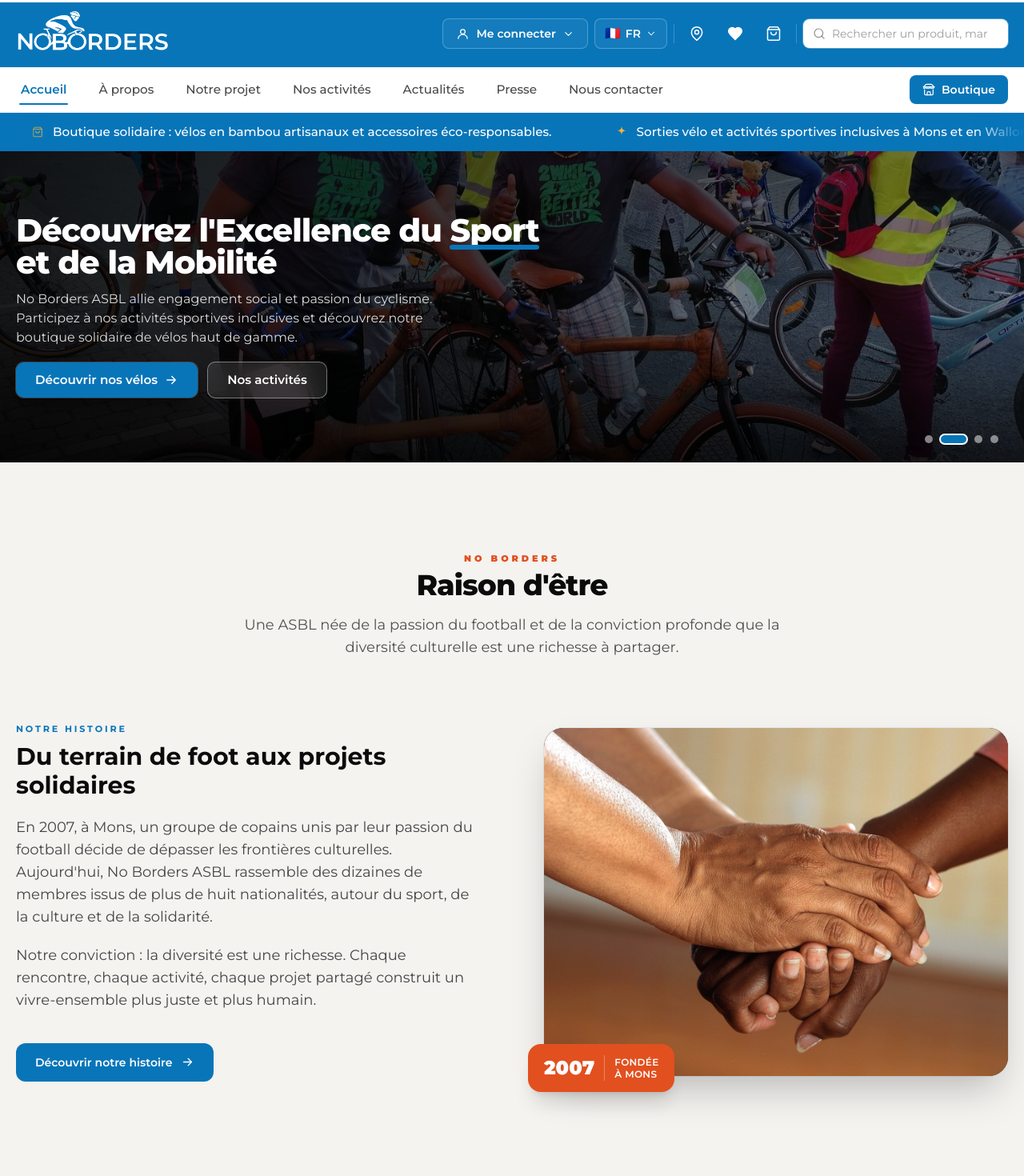
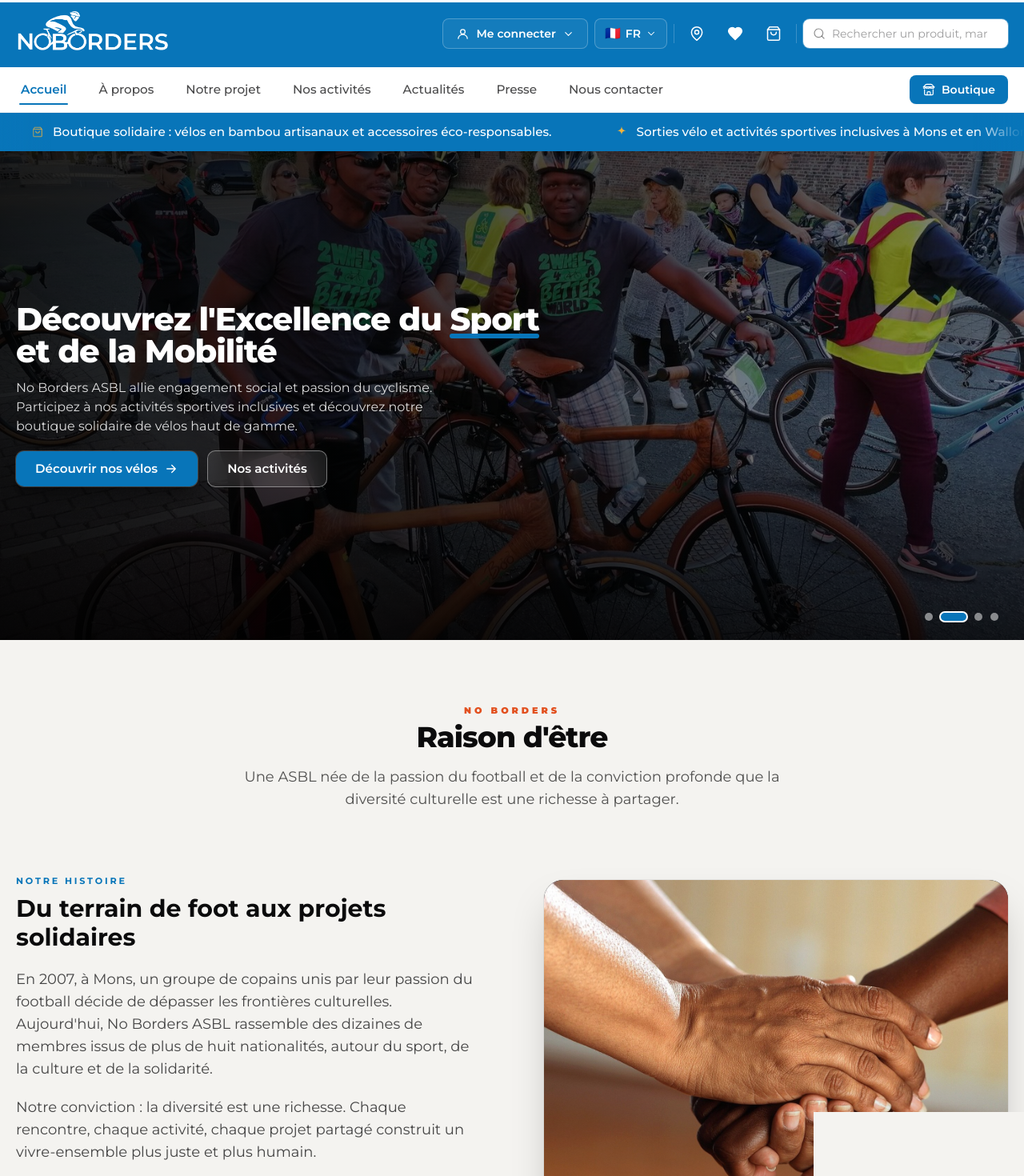
Before and after one commit to josuefox123/nobordersasbl, a Next.js app: page / in a window 1280 px wide. Shown: the top 1470 px of the page at 80% size. Built offline with nearby package versions, Linux system fonts and the light colour scheme.

Commit message:
fix: ajustement de la hauteur du hero pour ecrans larges et suppression du vide blanc

```diff
--- a/components/sections/AboutPreview.tsx
+++ b/components/sections/AboutPreview.tsx
@@ -5,7 +5,7 @@
 
 export function AboutPreview() {
   return (
-    <section className="bg-paper py-20 sm:py-28" aria-labelledby="about-preview-heading">
+    <section className="bg-paper py-14 sm:py-20" aria-labelledby="about-preview-heading">
       <div className="container">
 
         {/* ── En-tête de section ── */}
--- a/components/sections/Hero.tsx
+++ b/components/sections/Hero.tsx
@@ -53,7 +53,7 @@
   return (
     <section
       aria-label="Accueil No Borders ASBL"
-      className="relative w-full overflow-hidden mt-[84px] lg:mt-[188px] min-h-[360px] lg:h-[clamp(390px,48vh,470px)] flex flex-col justify-center"
+      className="relative w-full overflow-hidden mt-[84px] lg:mt-[188px] min-h-[calc(100svh-84px)] lg:h-[calc(100vh-188px)] lg:min-h-[520px] flex flex-col justify-center"
     >
       {/* ── Slideshow d'arrière-plan ── */}
       <div className="absolute inset-0 overflow-hidden">
--- a/components/ui/Reveal.tsx
+++ b/components/ui/Reveal.tsx
@@ -25,8 +25,8 @@
       className={className}
       initial={reduce ? false : { opacity: 0, y, x }}
       whileInView={{ opacity: 1, y: 0, x: 0 }}
-      viewport={{ once, margin: "0px 0px -12% 0px" }}
-      transition={{ duration: 0.9, ease: EASE, delay }}
+      viewport={{ once, margin: "0px" }}
+      transition={{ duration: 0.7, ease: EASE, delay }}
     >
       {children}
     </Comp>
@@ -52,7 +52,7 @@
       variants={containerVariants}
       initial={reduce ? false : "hidden"}
       whileInView="show"
-      viewport={{ once: true, margin: "0px 0px -10% 0px" }}
+      viewport={{ once: true, margin: "0px" }}
     >
       {children}
     </Comp>
```
